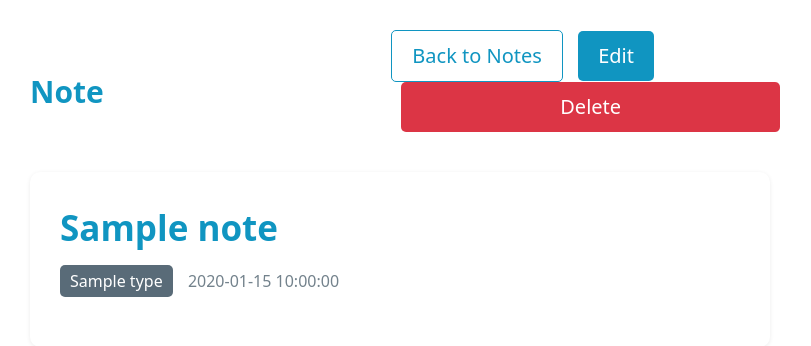
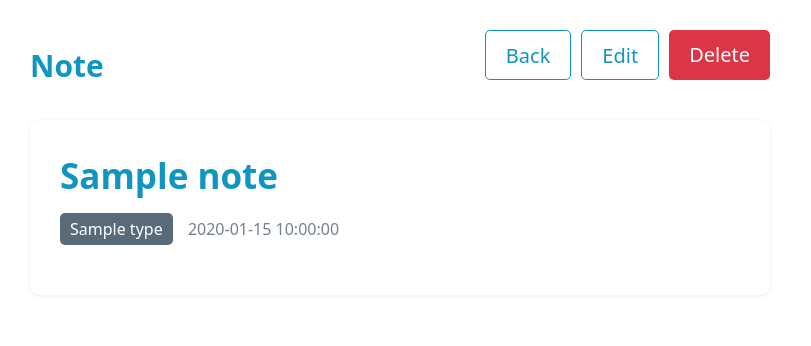
Before and after one commit to rjtavares/Melga, a Flask app: template templates/note_view.html in a window 1280 px wide. Shown: the top 346 px of the page, without its empty margins (240-1051 px from the left). Run offline with Flask 2, Linux system fonts and the light colour scheme; the template is opened without the code that fills it: most values are stand-ins (such as "Sample title", 1, 10 or a date in 2020); some libraries are stand-ins or nearby versions.

Commit message:
layout changes

```diff
--- a/templates/note_view.html
+++ b/templates/note_view.html
@@ -28,6 +28,11 @@
             margin-bottom: 1rem;
         }
 
+        .note-actions {
+            display: flex;
+            justify-content: flex-end;
+        }
+
         .back-button {
             display: inline-block;
             padding: 0.5rem 1rem;
@@ -37,27 +42,30 @@
             background-color: transparent;
             border: 1px solid var(--primary);
             transition: all 0.2s ease;
+            max-height: 50px;
         }
 
         .back-button:hover {
-            background-color: var(--primary);
+            background-color: var(--primary-hover);
             color: white;
         }
 
         .edit-button {
             display: inline-block;
             padding: 0.5rem 1rem;
-            color: white;
+            color: var(--primary);
             text-decoration: none;
             border-radius: 0.25rem;
-            background-color: var(--primary);
-            border: none;
+            background-color: transparent;
+            border: 1px solid var(--primary);
             transition: all 0.2s ease;
+            max-height: 50px;
             margin-left: 0.5rem;
         }
 
         .edit-button:hover {
             background-color: var(--primary-hover);
+            color: white;
         }
 
         .delete-button {
@@ -71,6 +79,7 @@
             transition: all 0.2s ease;
             margin-left: 0.5rem;
             cursor: pointer;
+            max-height: 50px;
         }
 
         .delete-button:hover {
@@ -180,7 +189,7 @@
         <div class="note-header">
             <h1>Note</h1>
             <div class="note-actions">
-                <a href="/notes/view" class="back-button">Back to Notes</a>
+                <a href="/notes/view" class="back-button">Back</a>
                 <a href="/notes/edit/{{ note.id }}" class="edit-button">Edit</a>
                 <button onclick="confirmDelete({{ note.id }})" class="delete-button">Delete</button>
             </div>
--- a/templates/notes_list.html
+++ b/templates/notes_list.html
@@ -100,11 +100,6 @@
             padding: 0.2rem 0.5rem;
             border-radius: 0.25rem;
         }
-
-        .note-type.general { background-color: var(--secondary); }
-        .note-type.task { background-color: var(--primary); }
-        .note-type.goal { background-color: var(--info); }
-        .note-type.idea { background-color: var(--yellow); color: #333; }
 
         .note-date {
             font-size: 0.8rem;
```
